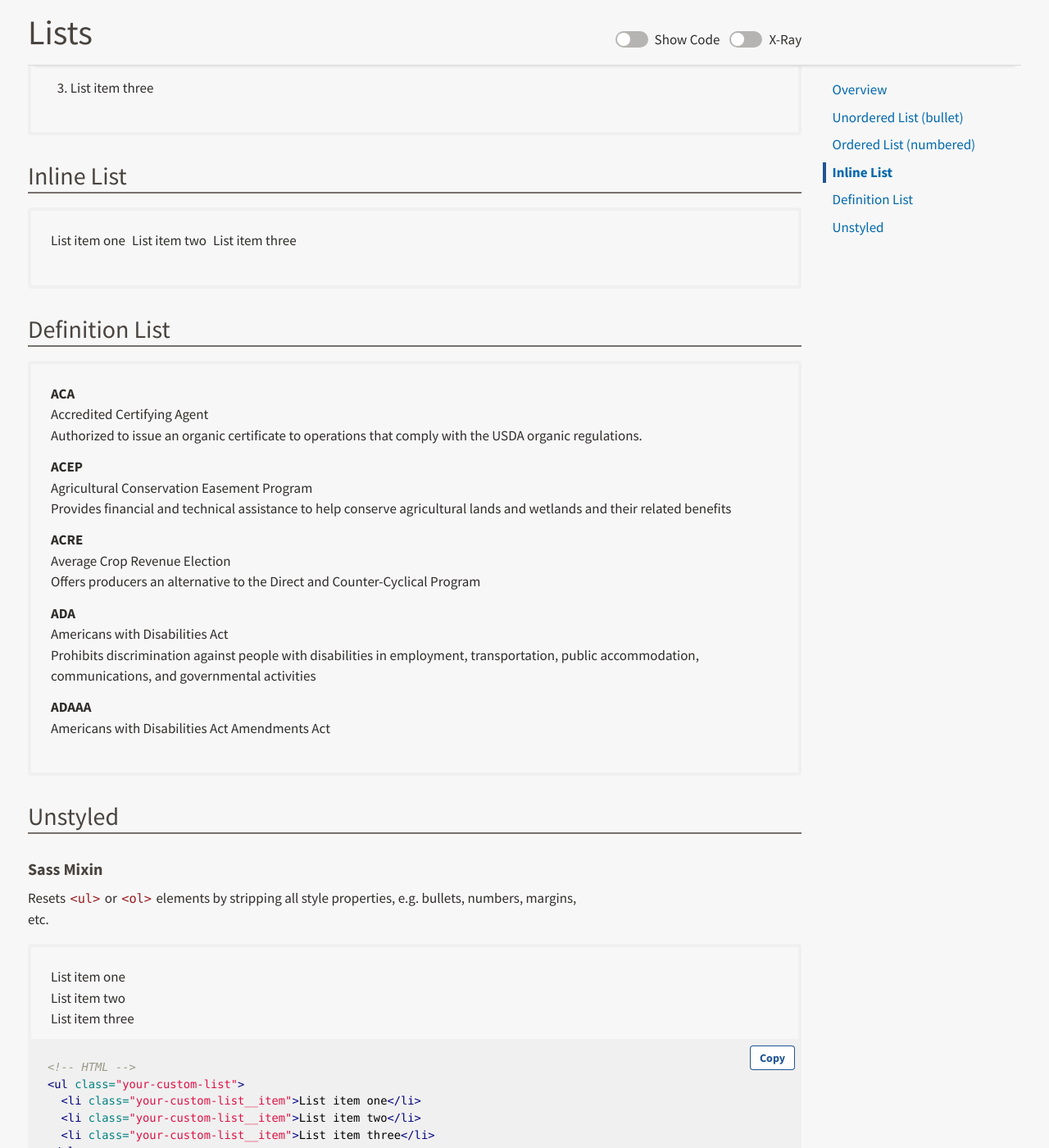
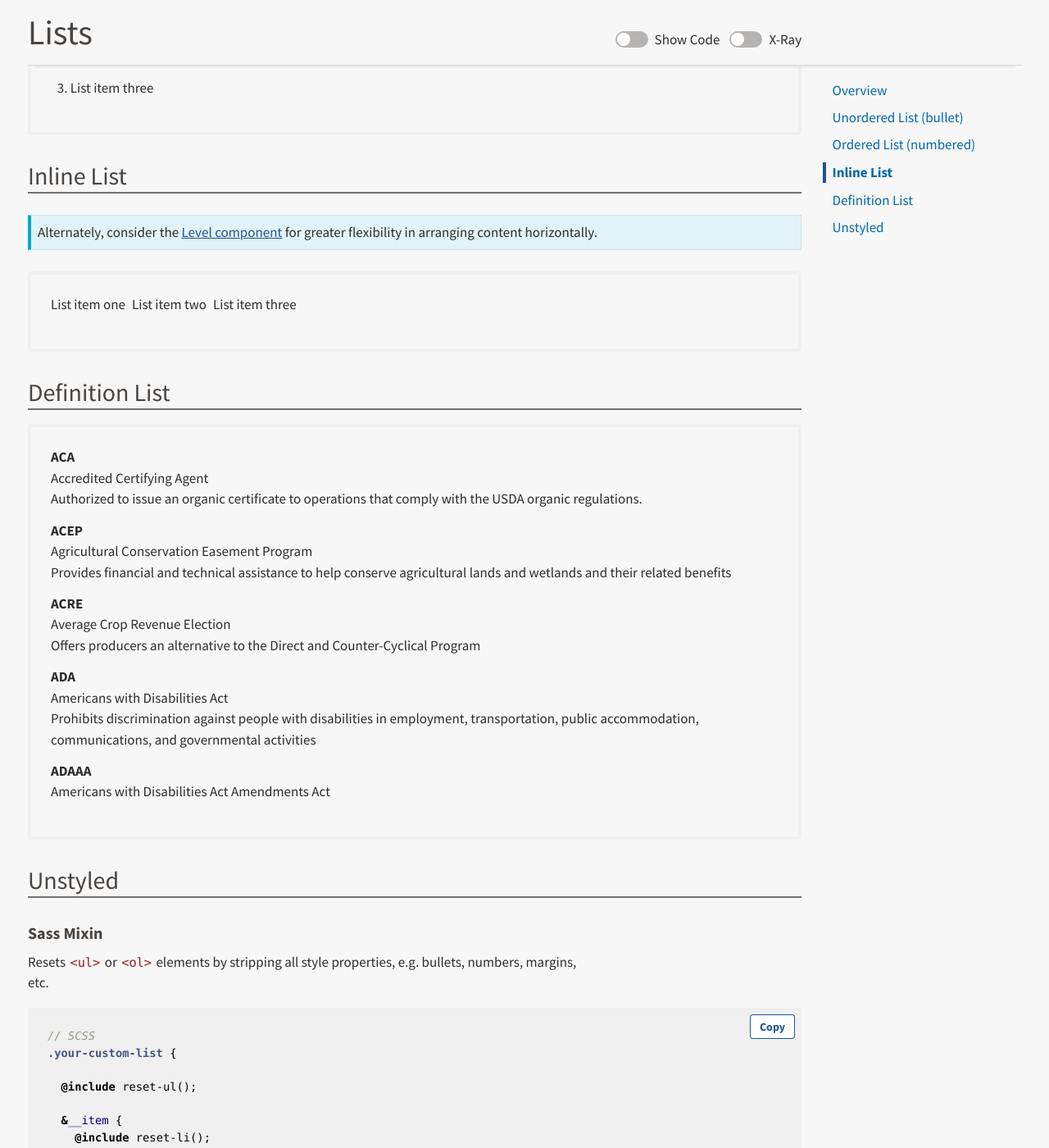
Before and after one commit to USDA-FSA/fsa-design-system, a Jekyll site: the page built from components/lists/index.md, in a window 1280 px wide and 1400 px high, scrolled down 1812 px. Shown: the whole window at 82% size. Built offline with Jekyll 4.4.1, drawn with Linux system fonts in a browser that asks for light colours; some of the changed text lies outside the part shown.

Commit message:
Lists [amends #369]

````diff
--- a/components/lists/index.md
+++ b/components/lists/index.md
@@ -8,37 +8,19 @@
 
 ## Unordered List (bullet)
 
-<div class="ds-preview">
-  <ul>
-    <li>List item one</li>
-    <li>List item two</li>
-    <li>List item three</li>
-  </ul>
-</div>
-```html
+{% capture snippet %}
 <ul>
   <li>List item one</li>
   <li>List item two</li>
   <li>List item three</li>
 </ul>
-```
+{% endcapture %}
+
+{% include preview-and-snippet.html %}
 
 ### Example: Nested
 
-<div class="ds-preview">
-  <ul>
-    <li>List item one</li>
-    <li>
-      List item two
-      <ul>
-        <li>List item two A</li>
-        <li>List item two B</li>
-      </ul>
-    </li>
-    <li>List item three</li>
-  </ul>
-</div>
-```html
+{% capture snippet %}
 <ul>
   <li>List item one</li>
   <li>
@@ -50,160 +32,103 @@
   </li>
   <li>List item three</li>
 </ul>
-```
+{% endcapture %}
 
+{% include preview-and-snippet.html %}
 
 ## Ordered List (numbered)
 
-<div class="ds-preview">
-  <ol>
-    <li>List item one</li>
-    <li>List item two</li>
-    <li>List item three</li>
-  </ol>
-</div>
-```html
+{% capture snippet %}
 <ol>
   <li>List item one</li>
   <li>List item two</li>
   <li>List item three</li>
 </ol>
-```
+{% endcapture %}
+
+{% include preview-and-snippet.html %}
+
+
 
 ### Type
 
 Where `type` attribute is one of <code title="lowercase letters">a</code>, <code title="uppercase letters">A</code>, <code title="lowercase Roman numerals">i</code>, <code title="uppercase Roman numerals">I</code>, or <code title="numbers (default)">1</code> (default).
 
-<div class="ds-preview">
-  <div class="fsa-grid">
-    <div class="fsa-grid__1 fsa-grid__1/2@m fsa-grid__1/4@l">
-      <ol type="a">
-        <li>List item one</li>
-        <li>List item two</li>
-        <li>List item three</li>
-      </ol>
-    </div>
-    <div class="fsa-grid__1 fsa-grid__1/2@m fsa-grid__1/4@l">
-      <ol type="A">
-        <li>List item one</li>
-        <li>List item two</li>
-        <li>List item three</li>
-      </ol>
-    </div>
-    <div class="fsa-grid__1 fsa-grid__1/2@m fsa-grid__1/4@l">
-      <ol type="i">
-        <li>List item one</li>
-        <li>List item two</li>
-        <li>List item three</li>
-      </ol>
-    </div>
-    <div class="fsa-grid__1 fsa-grid__1/2@m fsa-grid__1/4@l">
-      <ol type="I">
-        <li>List item one</li>
-        <li>List item two</li>
-        <li>List item three</li>
-      </ol>
-    </div>
+{% capture snippet %}
+<div class="fsa-grid">
+  <div class="fsa-grid__1 fsa-grid__1/2@m fsa-grid__1/4@l">
+    <ol type="a">
+      <li>List item one</li>
+      <li>List item two</li>
+      <li>List item three</li>
+    </ol>
+  </div>
+  <div class="fsa-grid__1 fsa-grid__1/2@m fsa-grid__1/4@l">
+    <ol type="A">
+      <li>List item one</li>
+      <li>List item two</li>
+      <li>List item three</li>
+    </ol>
+  </div>
+  <div class="fsa-grid__1 fsa-grid__1/2@m fsa-grid__1/4@l">
+    <ol type="i">
+      <li>List item one</li>
+      <li>List item two</li>
+      <li>List item three</li>
+    </ol>
+  </div>
+  <div class="fsa-grid__1 fsa-grid__1/2@m fsa-grid__1/4@l">
+    <ol type="I">
+      <li>List item one</li>
+      <li>List item two</li>
+      <li>List item three</li>
+    </ol>
   </div>
 </div>
-```html
-<ol type="a">
-  <li>List item one</li>
-  <li>List item two</li>
-  <li>List item three</li>
-</ol>
-<ol type="A">
-  <li>List item one</li>
-  <li>List item two</li>
-  <li>List item three</li>
-</ol>
-<ol type="i">
-  <li>List item one</li>
-  <li>List item two</li>
-  <li>List item three</li>
-</ol>
-<ol type="I">
-  <li>List item one</li>
-  <li>List item two</li>
-  <li>List item three</li>
-</ol>
-```
+{% endcapture %}
+
+{% include preview-and-snippet.html %}
+
 
 ### Example: Nested
 
-<div class="ds-preview">
-  <ol>
-    <li>List item one</li>
-    <li>
-      List item two
-      <ol type="a">
-        <li>List item two a</li>
-        <li>List item two b</li>
-        <li>List item two c</li>
-      </ol>
-    </li>
-    <li>List item three</li>
-  </ol>
-</div>
-```html
+{% capture snippet %}
 <ol>
   <li>List item one</li>
   <li>
     List item two
-    <ol>
-      <li>List item two A</li>
-      <li>List item two B</li>
-      <li>List item two C</li>
+    <ol type="a">
+      <li>List item two a</li>
+      <li>List item two b</li>
+      <li>List item two c</li>
     </ol>
   </li>
   <li>List item three</li>
 </ol>
-```
+{% endcapture %}
+
+{% include preview-and-snippet.html %}
+
 
 ## Inline List
 
-<div class="ds-preview">
-  <ul class="fsa-list--inline">
-    <li>List item one</li>
-    <li>List item two</li>
-    <li>List item three</li>
-  </ul>
+<div class="fsa-alert fsa-alert--info fsa-alert--no-icon" role="alert">
+  Alternately, consider the <a href="{{ site.baseurl }}components/level/">Level component</a> for greater flexibility in arranging content horizontally.
 </div>
-```html
+
+{% capture snippet %}
 <ul class="fsa-list--inline">
   <li>List item one</li>
   <li>List item two</li>
   <li>List item three</li>
 </ul>
-```
+{% endcapture %}
+
+{% include preview-and-snippet.html %}
 
 ## Definition List
 
-<div class="ds-preview">
-  <dl>
-
-    <dt>ACA</dt>
-    <dd>Accredited Certifying Agent</dd>
-    <dd>Authorized to issue an organic certificate to operations that comply with the USDA organic regulations.</dd>
-
-    <dt>ACEP</dt>
-    <dd>Agricultural Conservation Easement Program</dd>
-    <dd>Provides financial and technical assistance to help conserve agricultural lands and wetlands and their related benefits</dd>
-
-    <dt>ACRE</dt>
-    <dd>Average Crop Revenue Election</dd>
-    <dd>Offers producers an alternative to the Direct and Counter-Cyclical Program</dd>
-
-    <dt>ADA</dt>
-    <dd>Americans with Disabilities Act</dd>
-    <dd>Prohibits discrimination against people with disabilities in employment, transportation, public accommodation, communications, and governmental activities</dd>
-
-    <dt>ADAAA</dt>
-    <dd>Americans with Disabilities Act Amendments Act</dd>
-
-  </dl>
-</div>
-```html
+{% capture snippet %}
 <dl>
 
   <dt>ACA</dt>
@@ -226,7 +151,10 @@
   <dd>Americans with Disabilities Act Amendments Act</dd>
 
 </dl>
-```
+{% endcapture %}
+
+{% include preview-and-snippet.html %}
+
 
 ## Unstyled
 
@@ -234,13 +162,6 @@
 
 Resets `<ul>` or `<ol>` elements by stripping all style properties, e.g. bullets, numbers, margins, etc.
 
-<div class="ds-preview">
-  <ul class="your-custom-list">
-    <li class="your-custom-list__item">List item one</li>
-    <li class="your-custom-list__item">List item two</li>
-    <li class="your-custom-list__item">List item three</li>
-  </ul>
-</div>
 ```scss
 // SCSS
 .your-custom-list {
@@ -261,6 +182,13 @@
   <li class="your-custom-list__item">List item three</li>
 </ul>
 ```
+<div class="ds-preview">
+  <ul class="your-custom-list">
+    <li class="your-custom-list__item">List item one</li>
+    <li class="your-custom-list__item">List item two</li>
+    <li class="your-custom-list__item">List item three</li>
+  </ul>
+</div>
 
 ### HTML
 
@@ -268,34 +196,24 @@
 
 #### Unordered list
 
-<div class="ds-preview">
-  <ul class="fsa-list--unstyled">
-    <li>List item one</li>
-    <li>List item two</li>
-    <li>List item three</li>
-  </ul>
-</div>
-```html
+{% capture snippet %}
 <ul class="fsa-list--unstyled">
   <li>List item one</li>
   <li>List item two</li>
   <li>List item three</li>
 </ul>
-```
+{% endcapture %}
+
+{% include preview-and-snippet.html %}
 
 #### Ordered list
 
-<div class="ds-preview">
-  <ol class="fsa-list--unstyled">
-    <li>List item one</li>
-    <li>List item two</li>
-    <li>List item three</li>
-  </ol>
-</div>
-```html
+{% capture snippet %}
 <ol class="fsa-list--unstyled">
   <li>List item one</li>
   <li>List item two</li>
   <li>List item three</li>
 </ol>
-```
+{% endcapture %}
+
+{% include preview-and-snippet.html %}
````
